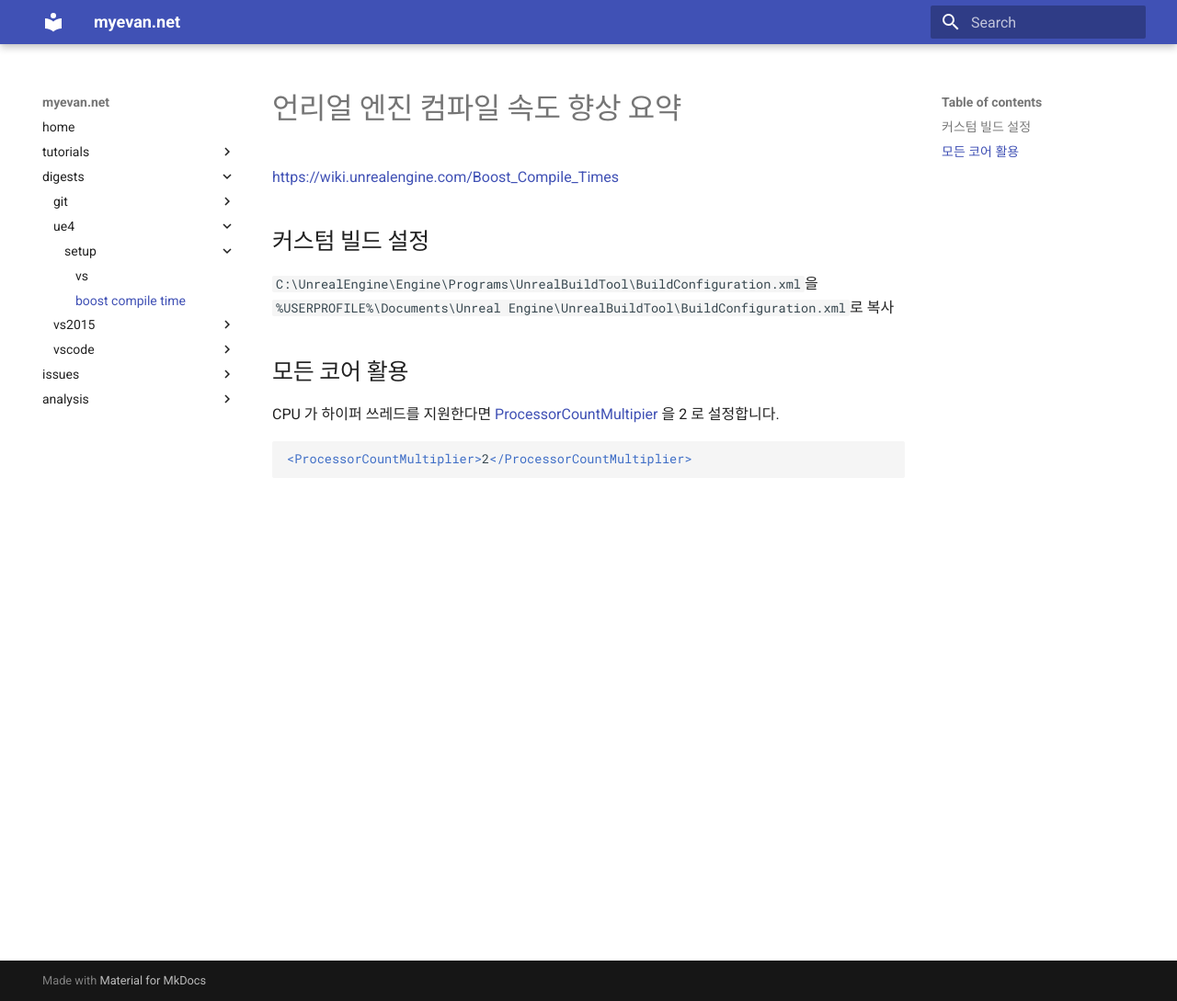
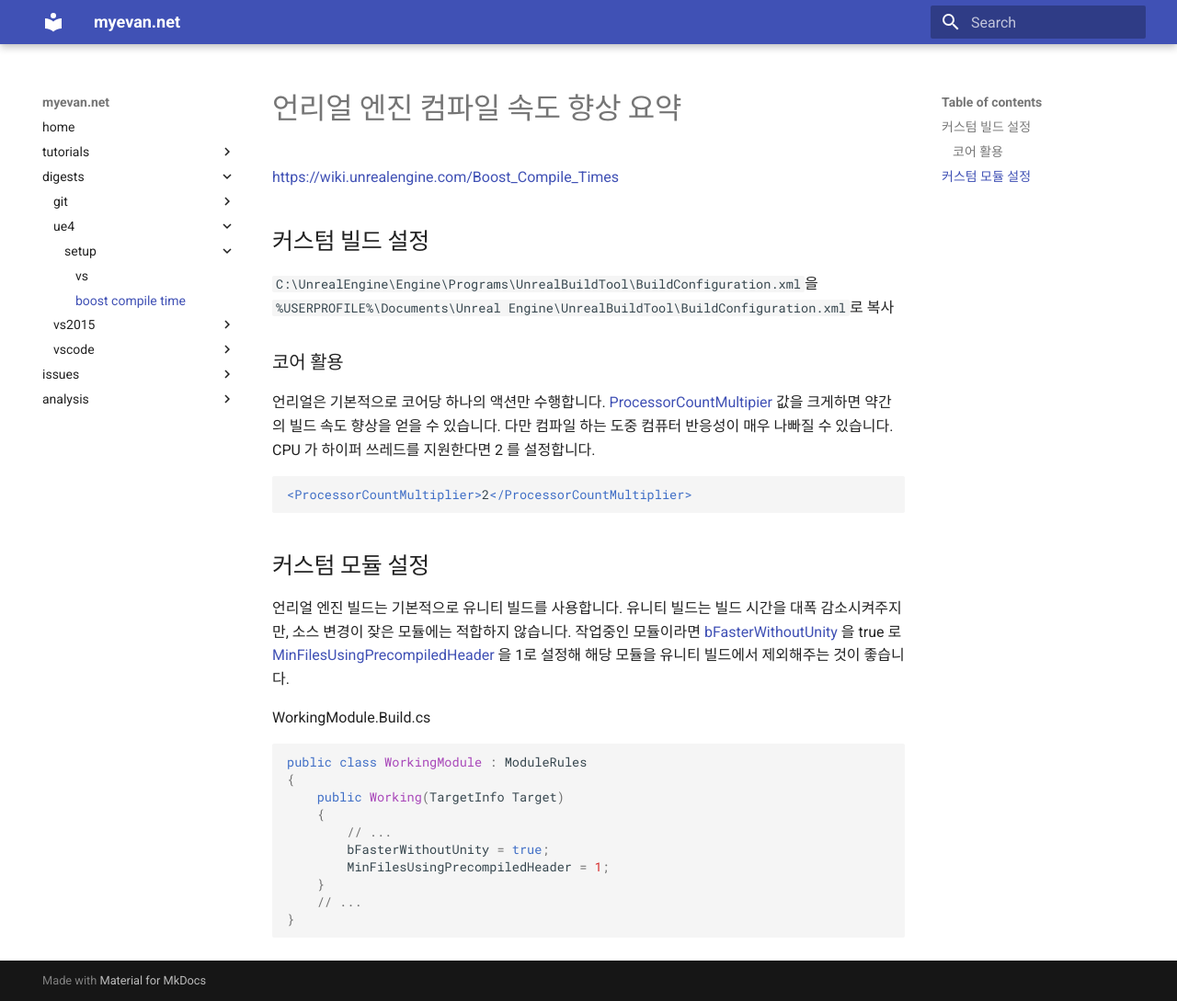
Before and after one commit to myevan/myevan-home, an MkDocs documentation site: the page built from docs/ue4_boost_compile_times_digest.md, in a window 1280 px wide and 1089 px high. Shown: the whole window at 92% size. Built offline with MkDocs 1.6.1 and Material for MkDocs 9.7.7, drawn with Linux system fonts in a browser that asks for light colours; old or Windows-style settings are respelled for this version of MkDocs.

Commit message:
언리얼 엔진 컴파일 시간 단축 옵션 분석

````diff
--- a/docs/ue4_boost_compile_times_digest.md
+++ b/docs/ue4_boost_compile_times_digest.md
@@ -6,10 +6,28 @@
 
 `C:\UnrealEngine\Engine\Programs\UnrealBuildTool\BuildConfiguration.xml`을 `%USERPROFILE%\Documents\Unreal Engine\UnrealBuildTool\BuildConfiguration.xml`로 복사
 
-## 모든 코어 활용
+### 코어 활용
 
-CPU 가 하이퍼 쓰레드를 지원한다면 [ProcessorCountMultipier](ue4_processor_count_multiplier_analysis.md) 을 2 로 설정합니다.
+언리얼은 기본적으로 코어당 하나의 액션만 수행합니다. [ProcessorCountMultipier](ue4_processor_count_multiplier_analysis.md) 값을 크게하면 약간의 빌드 속도 향상을 얻을 수 있습니다. 다만 컴파일 하는 도중 컴퓨터 반응성이 매우 나빠질 수 있습니다. CPU 가 하이퍼 쓰레드를 지원한다면 2 를 설정합니다.
 
 ```xml
 <ProcessorCountMultiplier>2</ProcessorCountMultiplier>
 ```
+
+## 커스텀 모듈 설정
+
+언리얼 엔진 빌드는 기본적으로 유니티 빌드를 사용합니다. 유니티 빌드는 빌드 시간을 대폭 감소시켜주지만, 소스 변경이 잦은 모듈에는 적합하지 않습니다.  작업중인 모듈이라면 [bFasterWithoutUnity](ue4_faster_without_unity_analysis.md) 을 true 로 [MinFilesUsingPrecompiledHeader](ue4_min_files_using_precompiled_header_analysis.md) 을 1로 설정해 해당 모듈을 유니티 빌드에서 제외해주는 것이 좋습니다.
+
+WorkingModule.Build.cs
+```csharp
+public class WorkingModule : ModuleRules
+{
+    public Working(TargetInfo Target)
+    {
+        // ...
+        bFasterWithoutUnity = true;
+        MinFilesUsingPrecompiledHeader = 1;
+    }
+    // ...
+}
+```
--- a/mkdocs.yml
+++ b/mkdocs.yml
@@ -28,4 +28,7 @@ pages:
     - "analysis":
         - "ue4":
             - "setup script": ue4_setup_script_analysis.md
-            - "processor count multiplier": ue4_processor_count_multiplier_analysis.md
+            - "build tool":
+                - "processor count multiplier": ue4_processor_count_multiplier_analysis.md
+                - "faster without unity": ue4_faster_without_unity_analysis.md
+                - "min files using precompiled header": ue4_min_files_using_precompiled_header_analysis.md
````
Also changed, not shown: docs/ue4_faster_without_unity_analysis.md (added, +57 -0 lines), docs/ue4_min_files_using_precompiled_header_analysis.md (added, +70 -0 lines).
